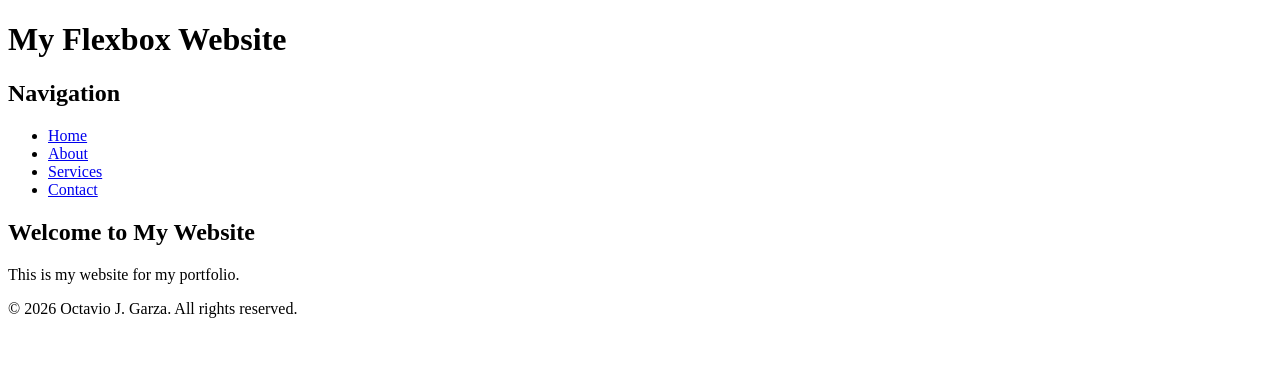
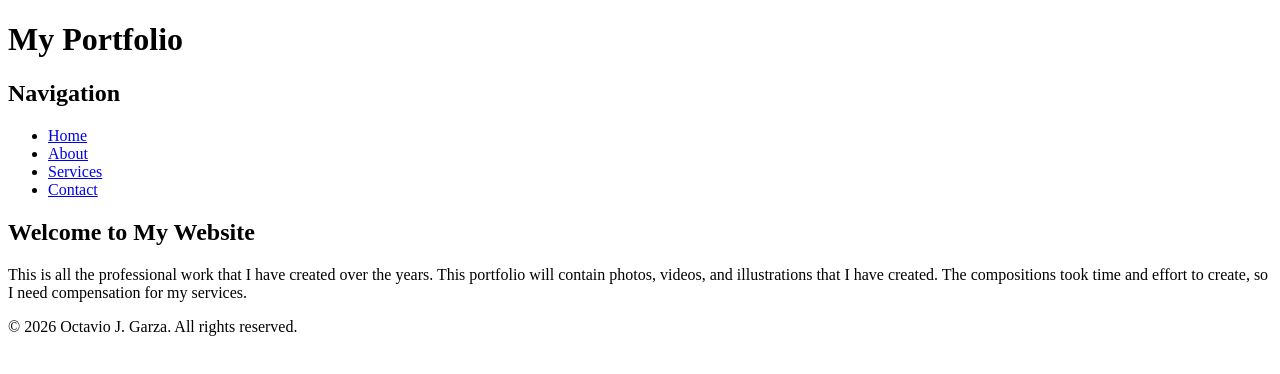
Before and after one commit to vsourasrex-design/OctavioG-Creative-Portfolio, a plain HTML site: page index.html in a window 1280 px wide. Drawn offline with Linux system fonts and the light colour scheme.

Commit message:
Update index.html

```diff
--- a/index.html
+++ b/index.html
@@ -8,7 +8,7 @@
 <body>
   <div class="container">
     <header>
-      <h1>My Flexbox Website</h1>
+      <h1>My Portfolio</h1>
     </header>
 
     <div class="main-content">
@@ -24,7 +24,7 @@
 
       <main>
         <h2>Welcome to My Website</h2>
-        <p>This is my website for my portfolio.</p>
+        <p>This is all the professional work that I have created over the years. This portfolio will contain photos, videos, and illustrations that I have created. The compositions took time and effort to create, so I need compensation for my services.</p>
       </main>
     </div>
 
```
